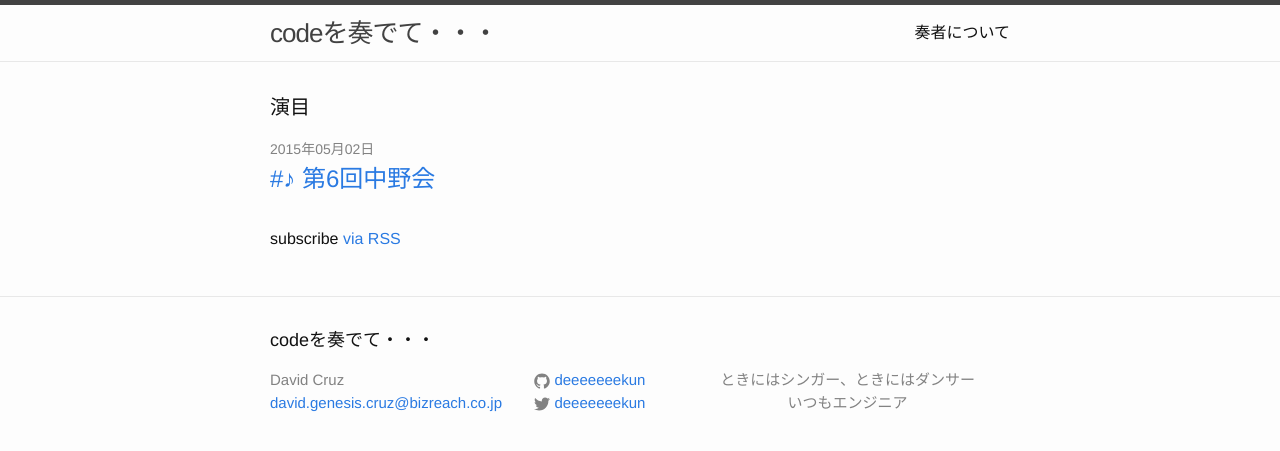
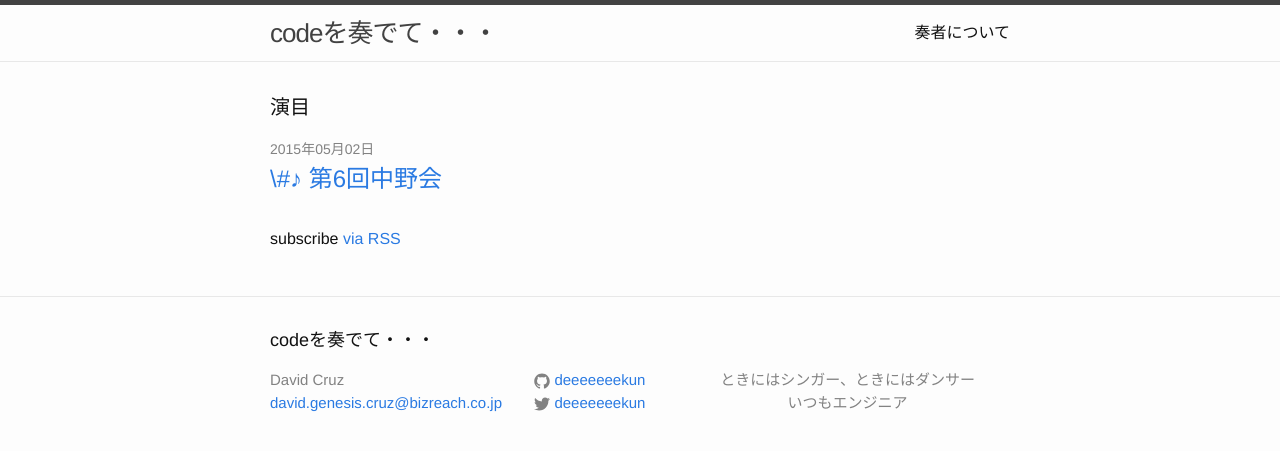
Before and after one commit to davidgenesiscruz/deeeeeeekun.github.io, a Jekyll site: the page built from index.html, in a window 1280 px wide. Shown: the top 451 px of the page. Built offline with Jekyll 4.4.1, drawn with Linux system fonts in a browser that asks for light colours.

Commit message:
Update index.html
updated blogpost bullet to #♪

```diff
--- a/index.html
+++ b/index.html
@@ -11,7 +11,7 @@ layout: default
       <li>
         <span class="post-meta">{{ post.date | date: "%Y年%m月%d日" }}</span>
         <h2>
-          <a class="post-link" href="{{ post.url | prepend: site.baseurl }}">#♪ {{ post.title }}</a>
+          <a class="post-link" href="{{ post.url | prepend: site.baseurl }}">\#♪ {{ post.title }}</a>
         </h2>
       </li>
     {% endfor %}
```
